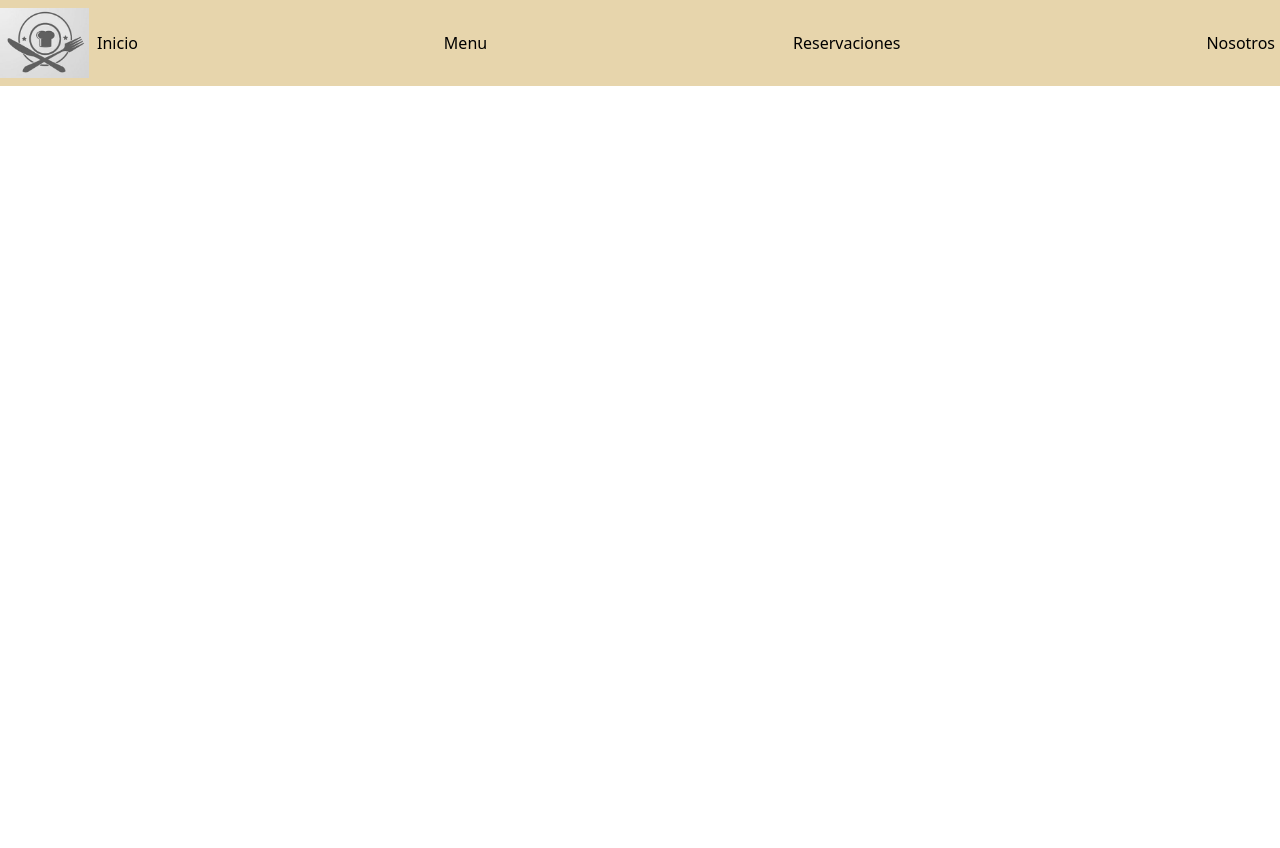
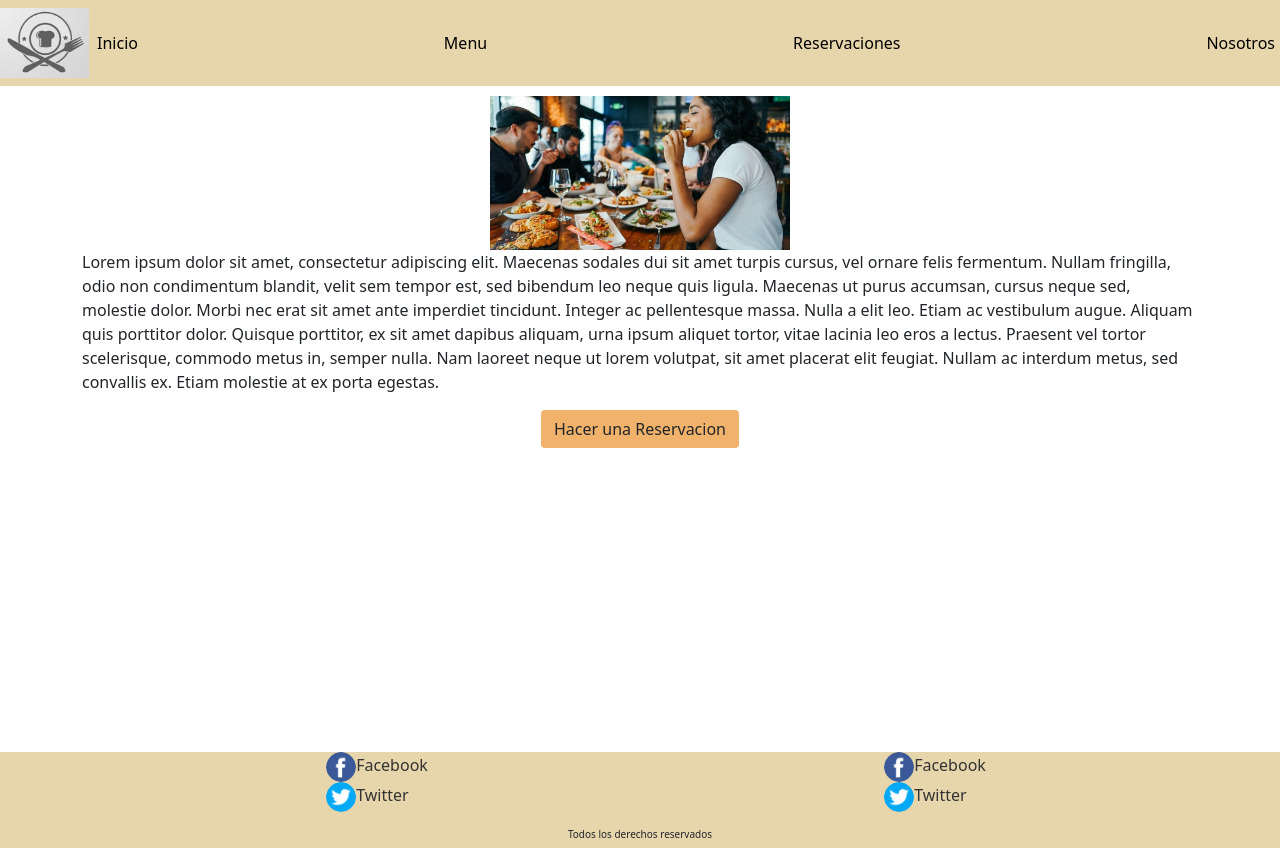
Before and after one commit to Arcanine165/Restaurante-app, a React (Create React App) app: page / in a window 1280 px wide. Built offline with nearby package versions, Linux system fonts and the light colour scheme.

Commit message:
Inicio agregado

```diff
--- /dev/null
+++ b/src/components/Inicio.js
@@ -0,0 +1,20 @@
+
+import React from 'react'
+import restaurante from '../img/restaurante.jpg'
+import { Footer } from './Footer'
+import {Link} from 'react-router-dom'
+export const Inicio = () => {
+  return (
+    <div className='container'>
+        <div className='mainInformation'>
+            <img src={restaurante}/>
+            <p>Lorem ipsum dolor sit amet, consectetur adipiscing elit. Maecenas sodales dui sit amet turpis cursus, vel ornare felis fermentum. Nullam fringilla, odio non condimentum blandit, velit sem tempor est, sed bibendum leo neque quis ligula. Maecenas ut purus accumsan, cursus neque sed, molestie dolor. Morbi nec erat sit amet ante imperdiet tincidunt. Integer ac pellentesque massa. Nulla a elit leo. Etiam ac vestibulum augue. Aliquam quis porttitor dolor. Quisque porttitor, ex sit amet dapibus aliquam, urna ipsum aliquet tortor, vitae lacinia leo eros a lectus. Praesent vel tortor scelerisque, commodo metus in, semper nulla. Nam laoreet neque ut lorem volutpat, sit amet placerat elit feugiat. Nullam ac interdum metus, sed convallis ex. Etiam molestie at ex porta egestas.
+            </p>
+
+            <Link to='/reservaciones' className='btn btn-primaryColor'>Hacer una Reservacion</Link>
+        </div>
+
+        <Footer/>
+    </div>
+  )
+}
--- a/src/index.js
+++ b/src/index.js
@@ -6,6 +6,7 @@ import './styles/styles.css'
 import { BrowserRouter,Routes,Route } from 'react-router-dom';
 import { StaticInformation } from './components/StaticInformation';
 import { Reservaciones } from './components/Reservaciones';
+import { Inicio } from './components/Inicio';
 import '../node_modules/bootstrap/dist/css/bootstrap.min.css'
 
 const root = ReactDOM.createRoot(document.getElementById('root'));
@@ -13,6 +14,7 @@ root.render(
   <BrowserRouter>
     <Routes>
       <Route path='/' element = {<StaticInformation/>}>
+        <Route path='/' element = {<Inicio/>}/>
         <Route path='/reservaciones' element = {<Reservaciones/>}>
 
         </Route>
--- a/src/styles/styles.css
+++ b/src/styles/styles.css
@@ -19,6 +19,17 @@ body{
 }
 #root{
     min-height: 100vh;
+}
+.mainInformation{
+    display: flex;
+    flex-direction: column;
+    margin-top: 10px;
+    align-items: center;
+}
+.mainInformation img{
+    max-width: 300px;
+    max-height: 300px;
+
 }
 /*Helpers*/
 .footer_tittle{
@@ -239,9 +250,7 @@ input[type=number]::-webkit-outer-spin-button {
     margin: 0 auto;
 
 }
-.lol{
 
-}
 /* .show-popup{
     visibility: visible;
     top: 50%;
```
Also changed, not shown: src/img/restaurante.jpg (added).
